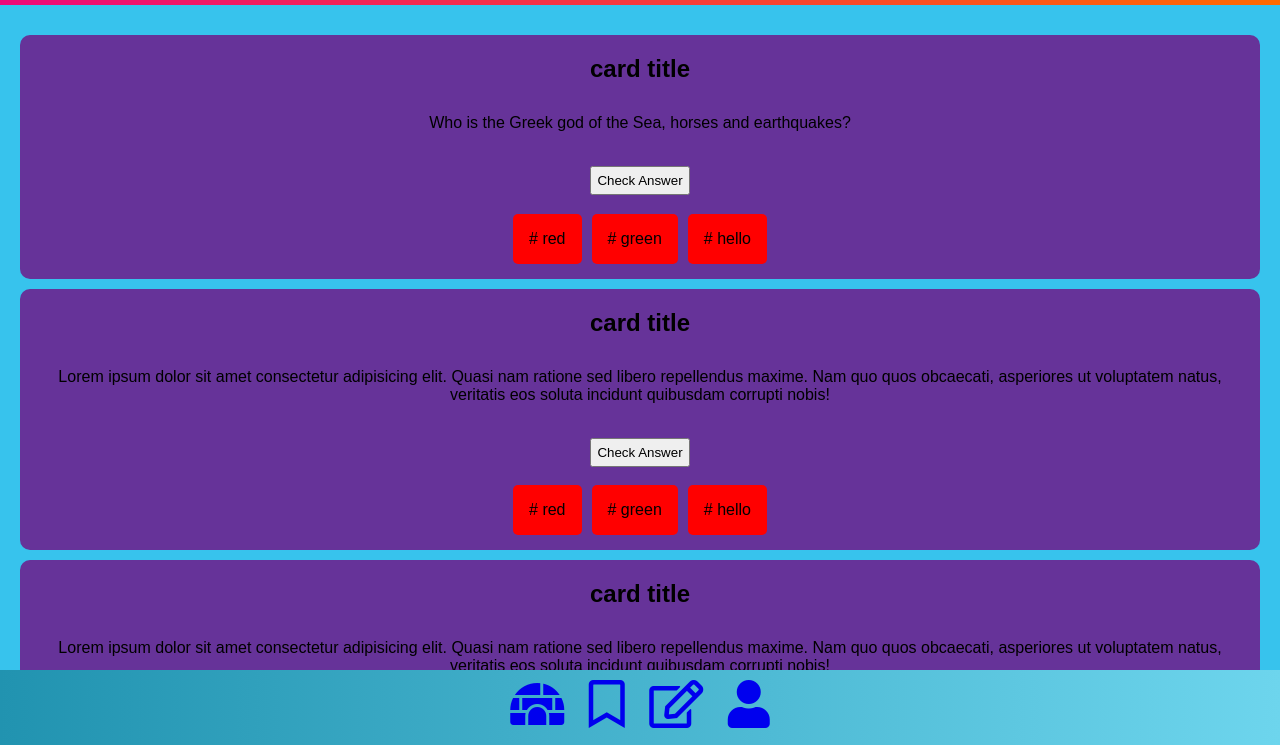
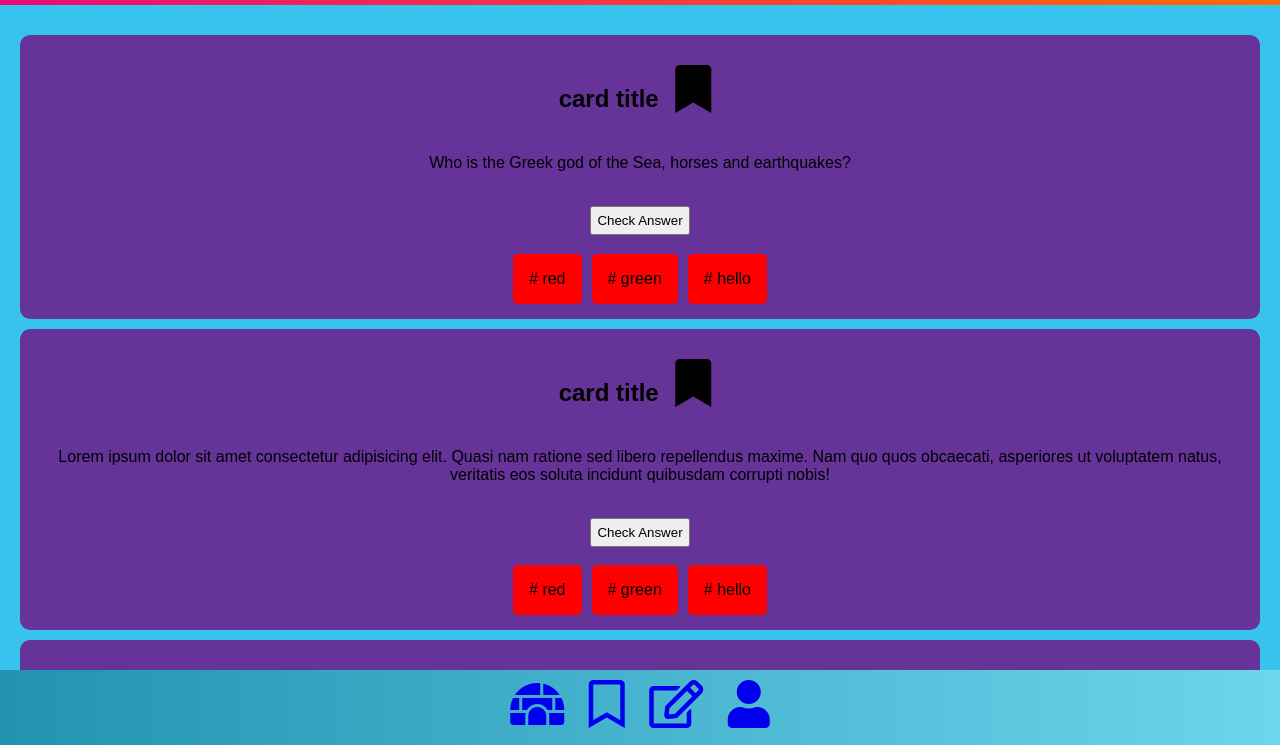
Before and after one commit to ScienceMaster7/Quiz-app, a plain HTML site: page webpages/bookmarks.html in a window 1280 px wide. Shown: the part 55-800 px from the top of the page. Drawn offline with Linux system fonts and the light colour scheme.

Commit message:
Adition of bookmark icons to quizcards

```diff
--- a/webpages/bookmarks.html
+++ b/webpages/bookmarks.html
@@ -19,7 +19,10 @@
     </header>
     <main class="content">
       <section class="quizcard">
-        <h2 class="questionTitle">card title</h2>
+        <h2 class="questionTitle">
+          card title
+          <i class="fas fa-bookmark bookmark--position"></i>
+        </h2>
         <p class="questionText">
           Who is the Greek god of the Sea, horses and earthquakes?
         </p>
@@ -31,7 +34,10 @@
         </section>
       </section>
       <section class="quizcard">
-        <h2 class="questionTitle">card title</h2>
+        <h2 class="questionTitle">
+          card title
+          <i class="fas fa-bookmark bookmark--position"></i>
+        </h2>
         <p class="questionText">
           Lorem ipsum dolor sit amet consectetur adipisicing elit. Quasi nam
           ratione sed libero repellendus maxime. Nam quo quos obcaecati,
@@ -46,7 +52,10 @@
         </section>
       </section>
       <section class="quizcard">
-        <h2 class="questionTitle">card title</h2>
+        <h2 class="questionTitle">
+          card title
+          <i class="fas fa-bookmark bookmark--position"></i>
+        </h2>
         <p class="questionText">
           Lorem ipsum dolor sit amet consectetur adipisicing elit. Quasi nam
           ratione sed libero repellendus maxime. Nam quo quos obcaecati,
@@ -61,7 +70,10 @@
         </section>
       </section>
       <section class="quizcard">
-        <h2 class="questionTitle">card title</h2>
+        <h2 class="questionTitle">
+          card title
+          <i class="fas fa-bookmark bookmark--position"></i>
+        </h2>
         <p class="questionText">
           Lorem ipsum dolor sit amet consectetur adipisicing elit. Quasi nam
           ratione sed libero repellendus maxime. Nam quo quos obcaecati,
@@ -76,7 +88,10 @@
         </section>
       </section>
       <section class="quizcard">
-        <h2 class="questionTitle">card title</h2>
+        <h2 class="questionTitle">
+          card title
+          <i class="fas fa-bookmark bookmark--position"></i>
+        </h2>
         <p class="questionText">
           Lorem ipsum dolor sit amet consectetur adipisicing elit. Quasi nam
           ratione sed libero repellendus maxime. Nam quo quos obcaecati,
```
